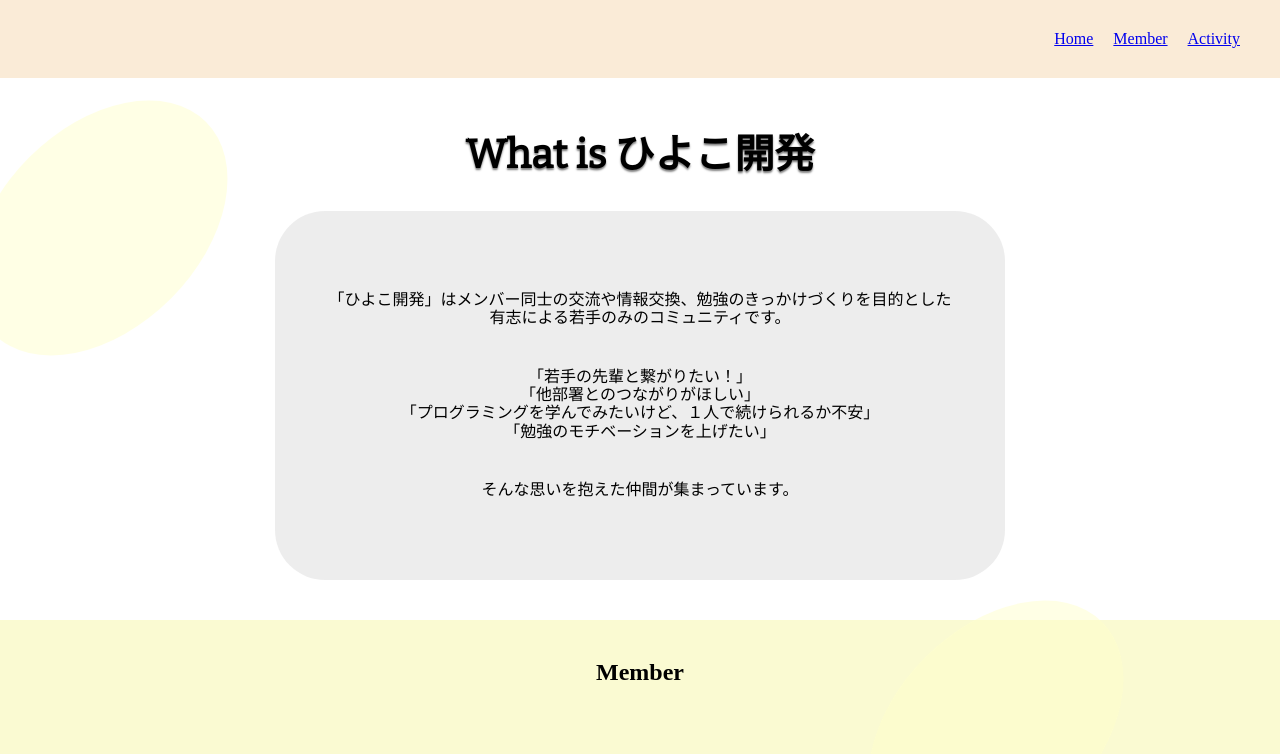
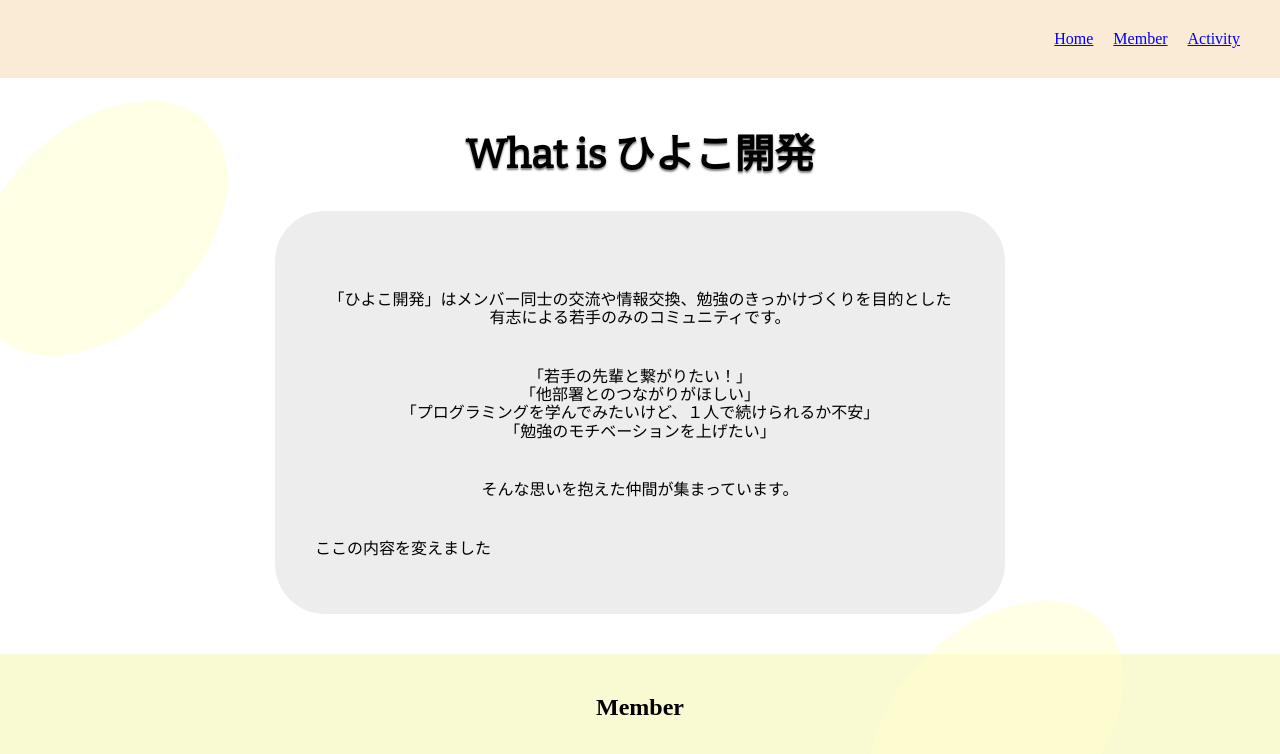
Before and after one commit to hiyokodev/hiyoko_site_2023, a Vue app: page / in a window 1280 px wide. Shown: the top 754 px of the page. Built offline with nearby package versions, Linux system fonts and the light colour scheme.

Commit message:
Add: Aboutセクション文言追加
refs #2
- Aboutセクションの一番下に文章を追加しました

```diff
--- a/src/components/Home/aboutSection.vue
+++ b/src/components/Home/aboutSection.vue
@@ -13,9 +13,11 @@
         「勉強のモチベーションを上げたい」
       </p>
       <p class="text">そんな思いを抱えた仲間が集まっています。</p>
+      <p>ここの内容を変えました</p>
     </div>
   </section>
 </template>
+
 <script>
 export default {}
 </script>
```
